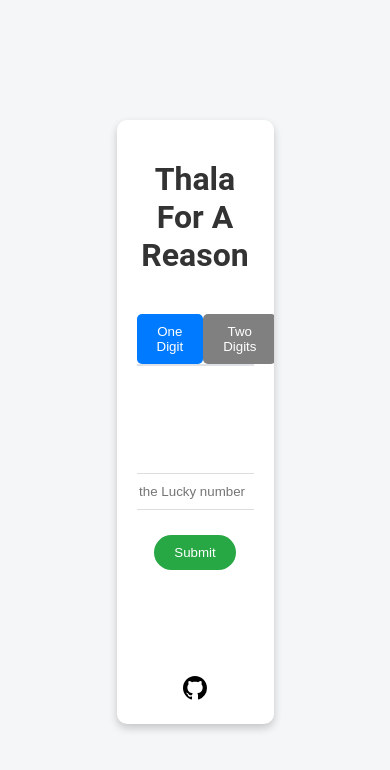
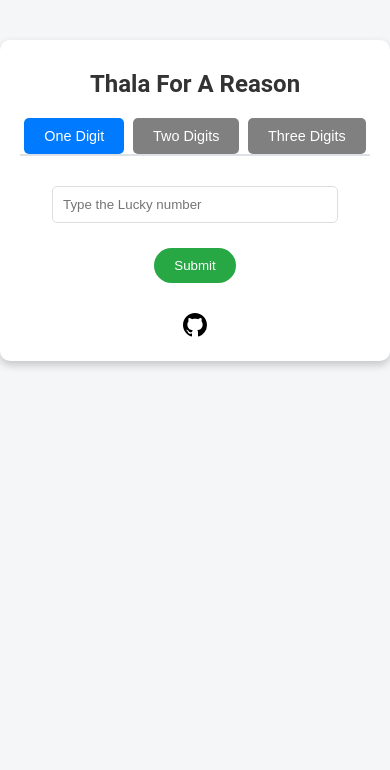
Before and after one commit to ankitkat042/ThalaForAReason, a plain HTML site: page index.html in a window 390 px wide. Drawn offline with nearby package versions, Linux system fonts and the light colour scheme.

Commit message:
media-view

```diff
--- a/script.js
+++ b/script.js
@@ -25,6 +25,7 @@ function checkDigits(digits, tabName) {
         showCongratulations(tabName);
     } else {
         showAlert('Try again!', tabName);
+        showAlert('hint: addition of numbers', tabName);
     }
 }
 
@@ -55,9 +56,8 @@ function showAlert(message, tabName) {
                     '</div>';
     setTimeout(function() {
         tab.innerHTML = '';
-        // Reset tab content after animation
         setupTabContent(tabName);
-    }, 1500); // Display the alert for 3 seconds
+    }, 2000); // Display the alert for 2 seconds
 }
 
 // Setup tab content after the congratulations or alert message
--- a/styles.css
+++ b/styles.css
@@ -103,3 +103,40 @@ button:hover {
 #threeDigits button {
     width: auto; /* Adjust width as necessary, or use auto for content-based width */
 }
+
+@media only screen and (max-width: 768px) {
+    body {
+        align-items: flex-start;
+        padding-top: 20px;
+    }
+
+    #container {
+        width: 90%;
+        margin-top: 20px;
+    }
+
+    h1 {
+        margin-top: 10px;
+        margin-bottom: 20px;
+        font-size: 1.5em;
+    }
+
+    .tabContent {
+        height: auto;
+    }
+
+    .tab {
+        font-size: 0.9em;
+    }
+    input[type="text"] {
+        width: 80%;
+    }
+    button {
+        width: auto;
+    }
+    #link-icons {
+        flex-direction: column;
+        gap: 10px;
+    }
+
+}
```
